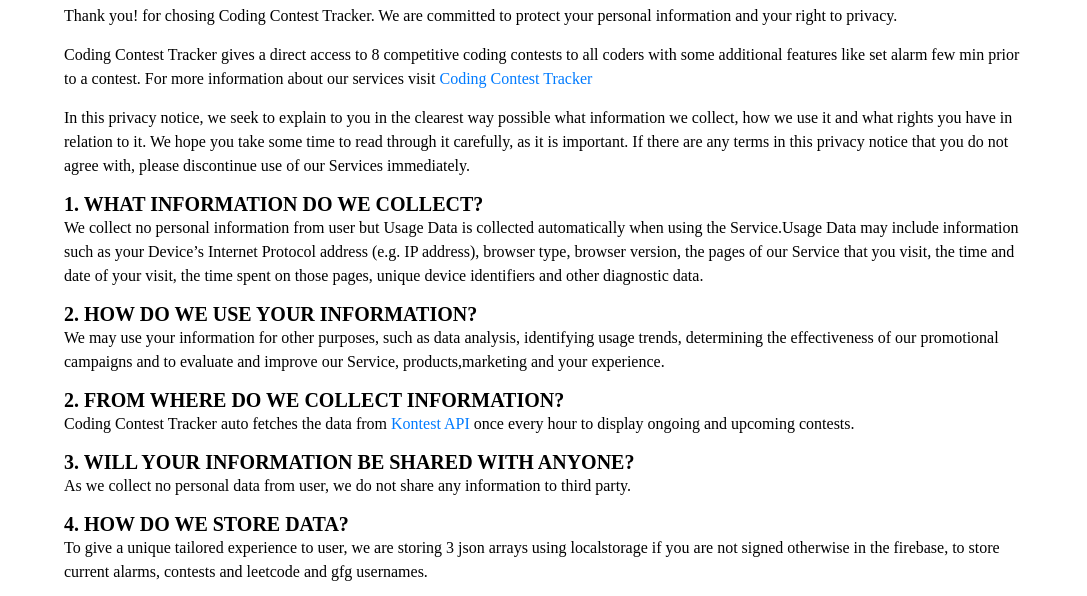
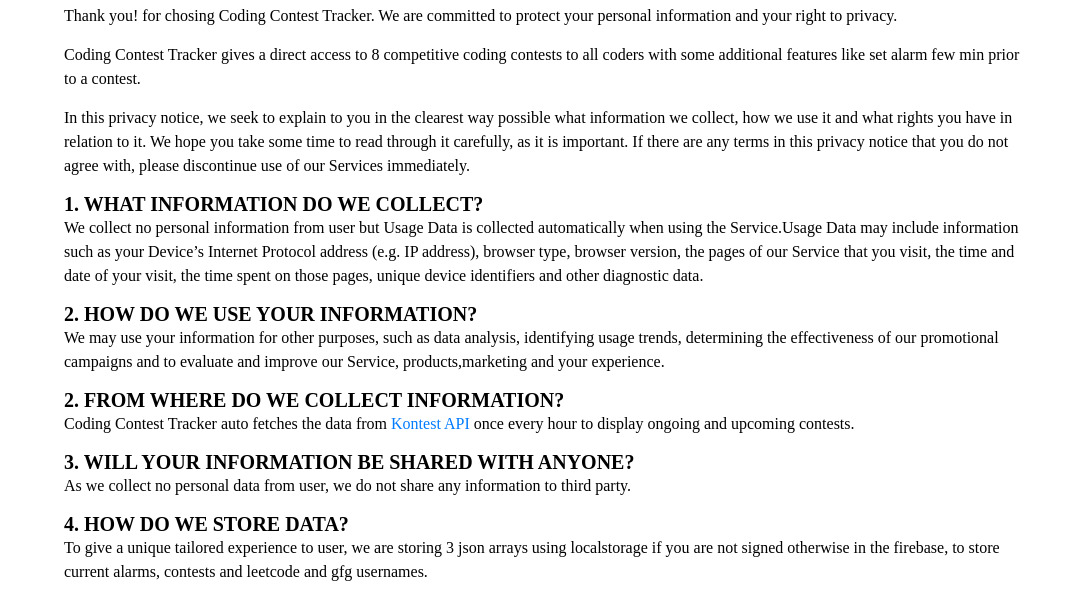
Before and after one commit to binarybuilders0101/binarybuilders0101.github.com, a plain HTML site: page index.html in a window 1280 px wide. Shown: the part 133-729 px from the top of the page, without its empty margins (96-1183 px from the left). Drawn offline with Linux system fonts and the light colour scheme.

Commit message:
Update privacy policy page

```diff
--- a/index.html
+++ b/index.html
@@ -44,7 +44,7 @@
 <p>Thank you! for chosing Coding Contest Tracker. We are committed to protect your personal information and your right to privacy.</p>
 
 <p>Coding Contest Tracker gives a direct access to 8 competitive coding contests to all coders with some additional features like set alarm few min prior to a contest.
-For more information about our services visit <a href="https://nisarg0.github.io/Coding Contest Tracker/">Coding Contest Tracker</a></p>
+</p>
 
 <p>In this privacy notice, we seek to explain to you in the clearest way possible what information we collect, how we use it and what rights you have in relation to it. We hope you take some time to read through it carefully, as it is important. If there are any terms in this privacy notice that you do not agree with, please discontinue use of our Services immediately.</p>
 
```
